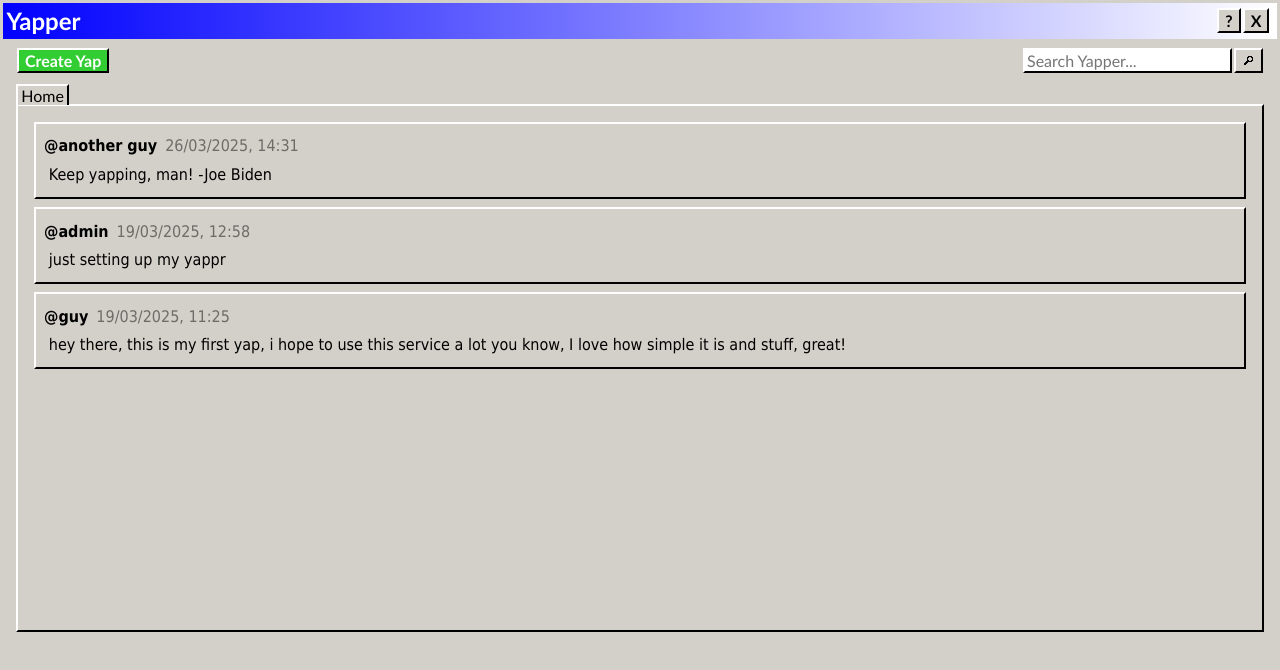
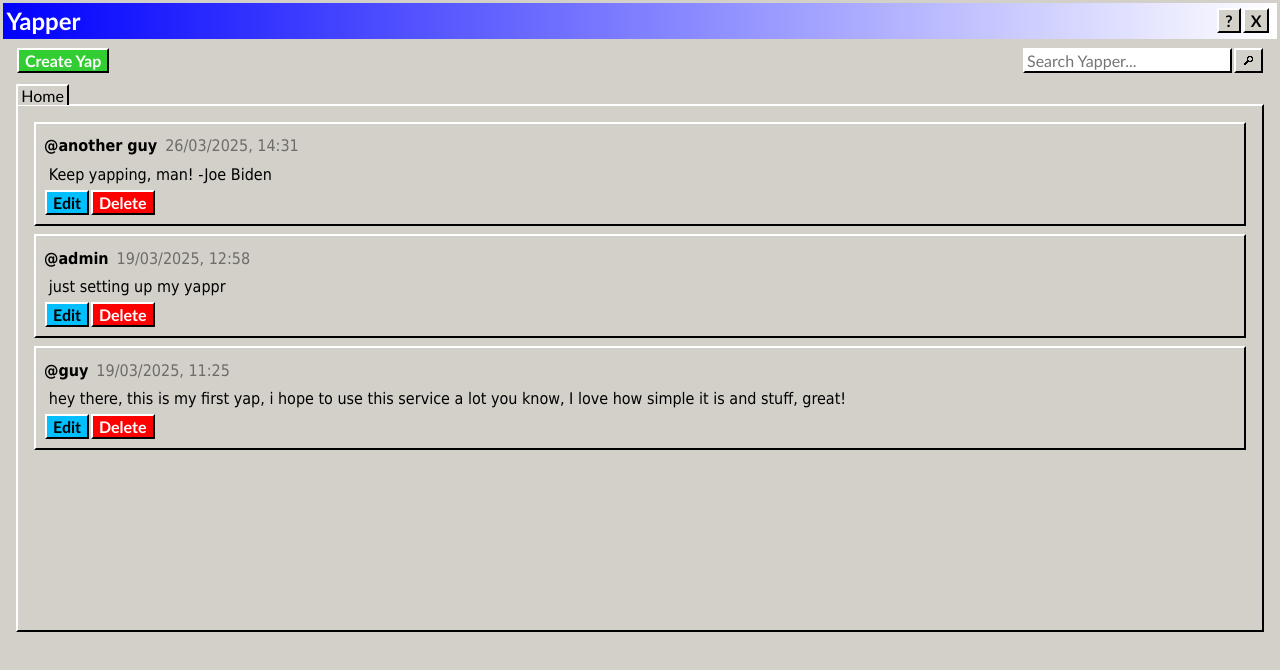
Before and after one commit to carlham/YAPPER2, a React (Create React App) app in the folder frontend/: page / in a window 1280 px wide. Shown: the top 670 px of the page. Built offline with nearby package versions, Linux system fonts and the light colour scheme.

Commit message:
Added edit and delete yap buttons and popup

```diff
--- a/frontend/src/App.css
+++ b/frontend/src/App.css
@@ -277,6 +277,15 @@ main:has(form) {
   font-weight: bold;
 }
 
+.deleteYap {
+  background-color: red;
+  color: white;
+}
+
+.editYap {
+  background-color: #00BFFF;
+}
+
 /* Windows 98 Scrollbar with some modification, from: https://gist.github.com/Dakedres/0ccda599648833a1c2f65d3967aa131b */
 
 body *::-webkit-scrollbar {
--- a/frontend/src/App.jsx
+++ b/frontend/src/App.jsx
@@ -56,6 +56,51 @@ function App() {
 
       // the default value of the character counter
       charCountElement.textContent = 250;
+
+      // update character count on input event
+      textarea.addEventListener('input', () => {
+        const remaining = 250 - textarea.value.length;
+        charCountElement.textContent = remaining;
+
+        // change color to red if less than 20 characters left
+        if (remaining < 20) {
+          charCountElement.style.color = 'red';
+        } else {
+          charCountElement.style.color = '';
+        }
+      });
+    }, 0);
+  }
+
+  const editYap = (yapContent) => {
+    document.querySelector('.overlay').style.display = 'flex';
+    document.querySelector('#popupTitle').innerHTML = 'Edit Yap';
+    document.querySelector('#popupContent').innerHTML = `
+      <form class="createYapForm">
+        <label for="yapContent">Edit Yap:</label>
+        <textarea id="yapContent" name="yapContent" maxlength="250" placeholder="Hey #Yapper ...">${ yapContent }</textarea>
+        <div class="char-counter"><span id="charCount">250</span> characters left</div>
+        <button type="submit">Update Yap</button>
+      </form>
+    `;
+
+    // set up the character counter after the popup content is added to the DOM
+    setTimeout(() => {
+      const textarea = document.getElementById('yapContent');
+      const charCountElement = document.getElementById('charCount');
+
+      // the default value of the character counter
+      charCountElement.textContent = 250;
+
+      const remaining = 250 - textarea.value.length;
+        charCountElement.textContent = remaining;
+
+        // change color to red if less than 20 characters left
+        if (remaining < 20) {
+          charCountElement.style.color = 'red';
+        } else {
+          charCountElement.style.color = '';
+        }
 
       // update character count on input event
       textarea.addEventListener('input', () => {
@@ -163,6 +208,8 @@ function App() {
               <p>{new Date(yap.date).toLocaleString('en-GB', { year: 'numeric', month: '2-digit', day: '2-digit', hour: '2-digit', minute: '2-digit', hour12: false })}</p>
             </div>
             <p>{yap.content}</p>
+            <button className="editYap" onClick={() => editYap(yap.content)}>Edit</button>
+            <button className="deleteYap">Delete</button>
           </div>
         ))}
       </main>
```
